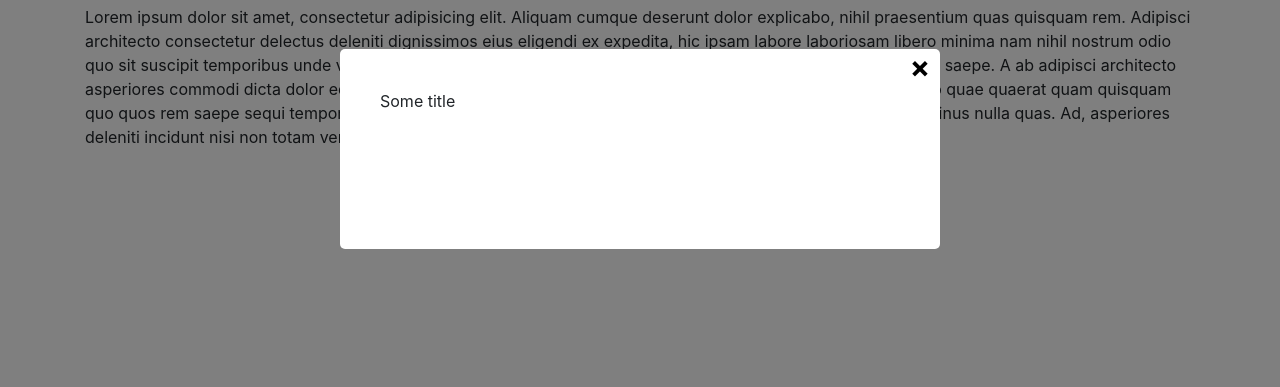
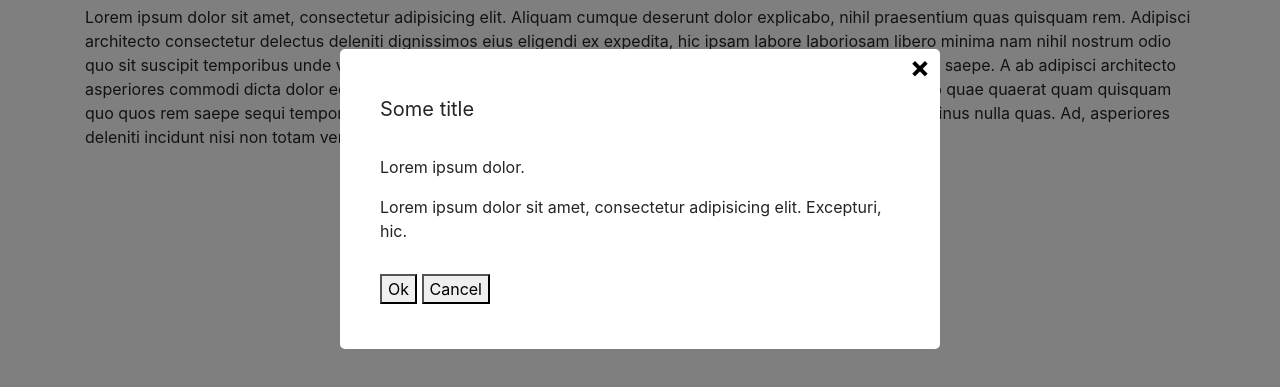
Before and after one commit to mirzaevra/modal-lugin, a plain HTML site: page index.html in a window 1280 px wide. Shown: the part 51-438 px from the top of the page. Drawn offline with nearby package versions, Linux system fonts and the light colour scheme.

Commit message:
my-modal

```diff
--- a/css/my-modal.css
+++ b/css/my-modal.css
@@ -9,12 +9,11 @@
 
 .my-modal-window {
     position: relative;
-    height: 200px;
     width: 600px;
     margin: 100px auto 0;
     border-radius: 5px;
     background: #fff;
-    padding: 40px;
+    padding: 40px 0;
 }
 
 .my-modal-close {
@@ -44,3 +43,19 @@
 .my-modal-close:hover:before {
     color: red;
 }
+
+.my-modal-head {
+    padding: 5px 40px;
+}
+
+.my-modal-head__title {
+    font-size: 20px;
+}
+
+.my-modal-body {
+    padding: 10px 40px;
+}
+
+.my-modal-footer {
+    padding: 5px 40px;
+}
--- a/index.html
+++ b/index.html
@@ -28,8 +28,14 @@
                 <div class="my-modal-head">
                     <p class="my-modal-head__title">Some title</p>
                 </div>
-                <div class="my-modal-body"></div>
-                <div class="my-modal-footer"></div>
+                <div class="my-modal-body">
+                    <p>Lorem ipsum dolor.</p>
+                    <p>Lorem ipsum dolor sit amet, consectetur adipisicing elit. Excepturi, hic.</p>
+                </div>
+                <div class="my-modal-footer">
+                    <button class="button">Ok</button>
+                    <button class="button">Cancel</button>
+                </div>
             </div>
         </div>
     </div>
--- a/js/plugins/modal.js
+++ b/js/plugins/modal.js
@@ -1,3 +1,7 @@
-$.modal = function () {
-
+$.modal = function (options) {
+    return {
+        open() {},
+        close() {},
+        destroy() {},
+    }
 };
```
